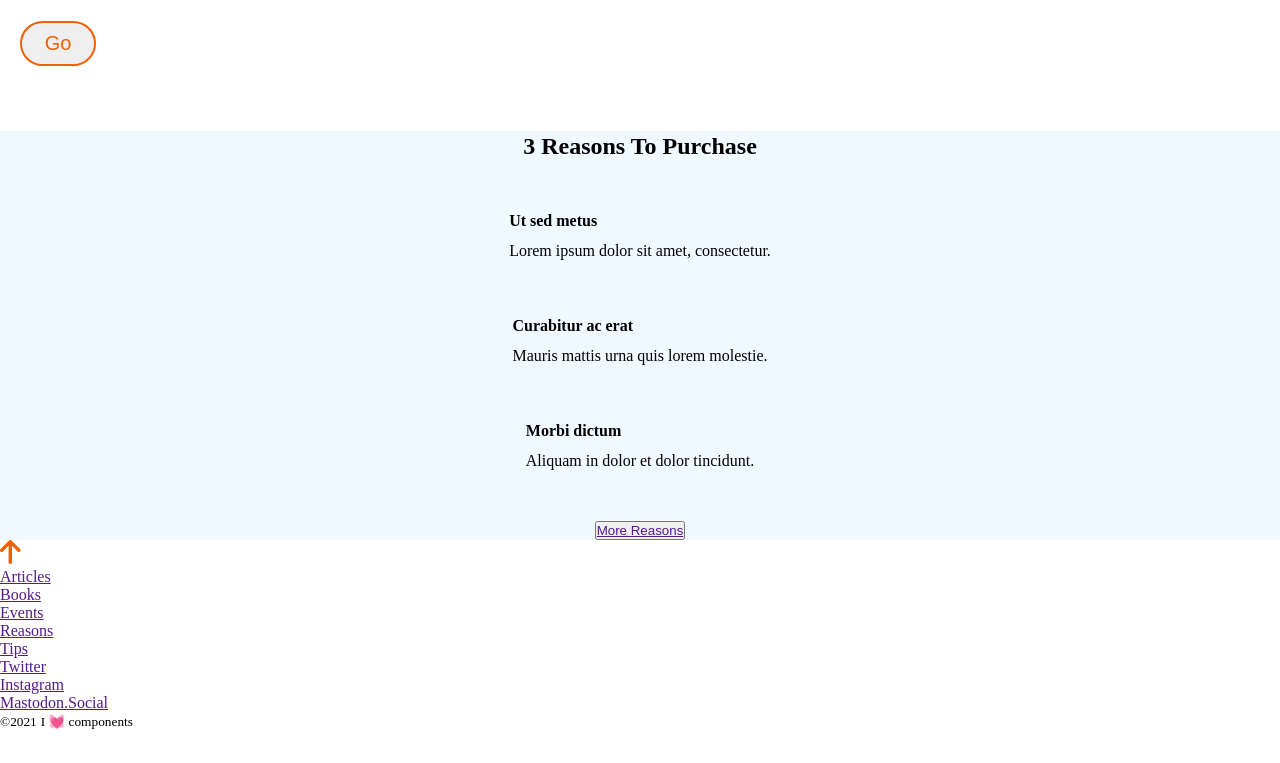
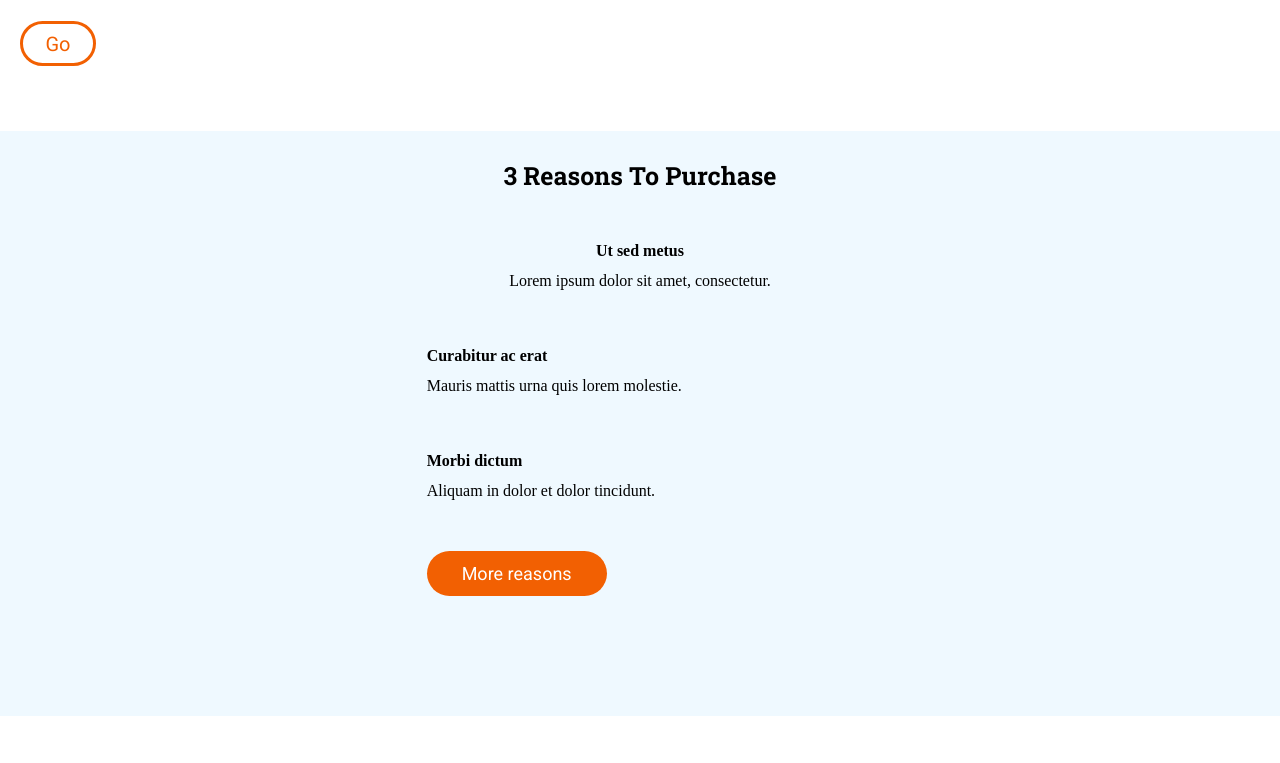
Before and after one commit to Adalab/modulo-1-evaluacion-final-aliciaggz, a website: page src/html/index.html in a window 1280 px wide. Shown: the part 980-1743 px from the top of the page. Before the commit the page ends 1710 px from the top, so only its background shows below. Drawn offline with nearby package versions, Linux system fonts and the light colour scheme; files that its build step writes are made by us from their sources; files whose address does not match are found by name.

Commit message:
start footer-sect-sec

```diff
--- a/src/html/index.html
+++ b/src/html/index.html
@@ -7,6 +7,7 @@
     <link rel="preconnect" href="https://fonts.googleapis.com">
     <link rel="preconnect" href="https://fonts.gstatic.com" crossorigin>
     <link href="https://fonts.googleapis.com/css2?family=Roboto+Slab:wght@300;500;700&display=swap" rel="stylesheet">
+    <link href="https://fonts.googleapis.com/css2?family=Roboto:wght@300;400;500;700&display=swap" rel="stylesheet">
     <link rel="stylesheet" href="./assets/css/main.css">
     <title>Evaluacion Final - Modulo 1</title>
 </head>
--- a/src/html/partials/main.html
+++ b/src/html/partials/main.html
@@ -25,25 +25,25 @@
         <h2 class="main_sect2--title">3 Reasons To Purchase</h2>
 
 
-        <article class="main_sect2--article uno">
-            <h4>Ut sed metus</h4>
-            <p>Lorem ipsum dolor sit amet, consectetur.</p>
+        <article class="main_sect2--article-one">
+            <h4 class="sect2_article-title">Ut sed metus</h4>
+            <p class="sect2_article--text">Lorem ipsum dolor sit amet, consectetur.</p>
         </article>
 
-        <article class="main_sect2--article dos">
-            <h4>Curabitur ac erat</h4>
-            <p>Mauris mattis urna quis lorem molestie.</p>
+        <article class="main_sect2--article-two">
+            <h4 class="sect2_article-title">Curabitur ac erat</h4>
+            <p class="sect2_article--text">Mauris mattis urna quis lorem molestie.</p>
         </article>
 
-        <article class="main_sect2--article tres">
-            <h4>Morbi dictum</h4>
-            <p> Aliquam in dolor et dolor tincidunt.</p>
+        <article class="main_sect2--article-three">
+            <h4 class="sect2_article-title">Morbi dictum</h4>
+            <p class="sect2_article--text"> Aliquam in dolor et dolor tincidunt.</p>
         </article>
 
 
         <button class="sect2-button">
 
-            <a class="sect2-button-a" href=""> More Reasons</a>
+            <a class="sect2-button-a" href=""> More reasons</a>
 
         </button>
 
--- /dev/null
+++ b/src/scss/components/_mixin.scss
@@ -0,0 +1,6 @@
+@mixin flexCenter {
+  display: flex;
+  flex-direction: column;
+  align-items: center;
+  justify-content: center;
+}
--- a/src/scss/layout/_footer.scss
+++ b/src/scss/layout/_footer.scss
@@ -0,0 +1,26 @@
+.footer {
+  background-color: #304268;
+  display: flex;
+  flex-direction: column;
+  justify-content: center;
+  align-items: center;
+
+  margin-top: 50px;
+  line-height: 30px;
+  font-family: $fontRobotoReg;
+
+  &__arrow {
+  }
+
+  &__nav {
+    &--list {
+      list-style-type: none;
+      padding-top: 40px;
+    }
+
+    &--item a {
+      color: white;
+      text-decoration: none;
+    }
+  }
+}
--- a/src/scss/layout/_page.scss
+++ b/src/scss/layout/_page.scss
@@ -6,6 +6,7 @@
 
       .small {
         color: $colorLightBlue;
+        font-family: $fontRobotoReg;
       }
 
       .article-title {
@@ -16,6 +17,7 @@
 
       .article-text {
         color: $colorgrey;
+        font-family: $fontRobotoReg;
       }
 
       .sect1-button {
@@ -23,8 +25,10 @@
         margin-bottom: 45px;
         width: 76px;
         height: 45px;
+        background-color: white;
         border-radius: 2em;
-        border: solid 2px $colorOrange;
+        border: solid 3px $colorOrange;
+        font-family: $fontRobotoReg;
 
         & a {
           text-decoration: none;
@@ -38,12 +42,49 @@
   &_sect2 {
     background-color: $colorIceBlue;
     display: grid;
-    grid-template-columns: repeat(1, 1fr);
-    grid-template-rows: repeat(5, 1fr);
+    grid-template-columns: repeat(6, 1fr);
+    grid-template-rows: repeat(6, 1fr);
     row-gap: 45px;
-    display: flex;
-    flex-direction: column;
-    align-items: center;
     line-height: 30px;
+
+    &--title {
+      grid-column: 1/7;
+      text-align: center;
+      grid-row: 1;
+      padding-top: 30px;
+      font-family: $fontRobotoSlab;
+      font-size: 25px;
+    }
+
+    &--article-one {
+      grid-column: 1/7;
+      grid-row: 2;
+      text-align: center;
+    }
+    &--article-two {
+      grid-column: 3/7;
+      grid-row: 3;
+    }
+    &--article-three {
+      grid-column: 3/7;
+      grid-row: 4;
+    }
+  }
+
+  .sect2-button {
+    width: 180px;
+    height: 45px;
+    grid-column: 3;
+    grid-row: 5;
+    background-color: #f26002;
+    border-radius: 2em;
+    border: none;
+    font-family: $fontRobotoReg;
+    font-size: 18px;
+
+    & a {
+      color: white;
+      text-decoration: none;
+    }
   }
 }
--- a/src/scss/main.scss
+++ b/src/scss/main.scss
@@ -1,8 +1,8 @@
 @import "core/variables";
 @import "core/reset";
 // @import 'components/code';
-// @import 'components/links';
+@import "components/mixin";
 @import "layout/page";
 @import "layout/header";
-// @import 'layout/footer';
+@import "layout/footer";
 // @import 'pages/index';
```
Also changed, not shown: src/scss/components/_links.scss (deleted).
